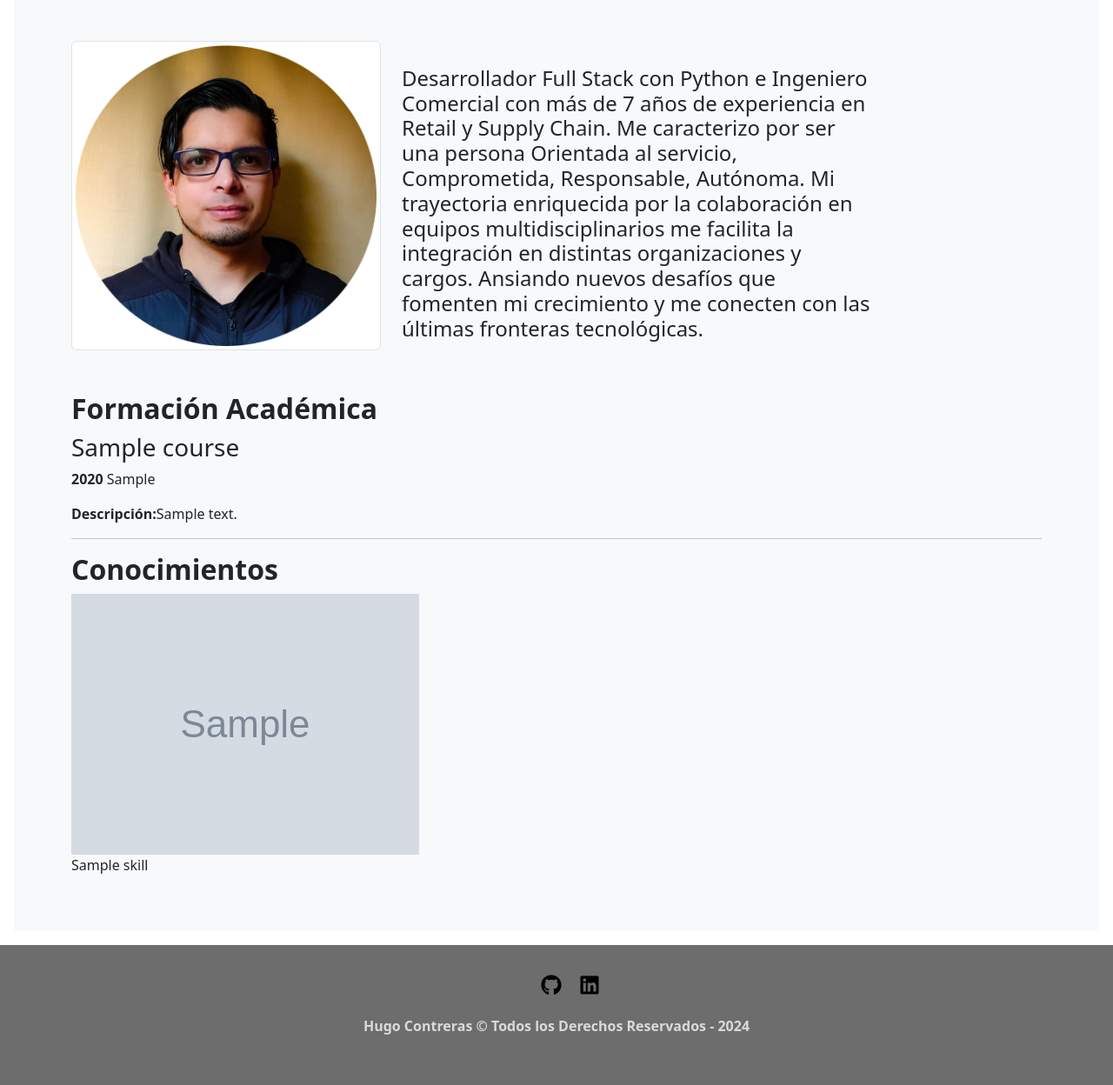
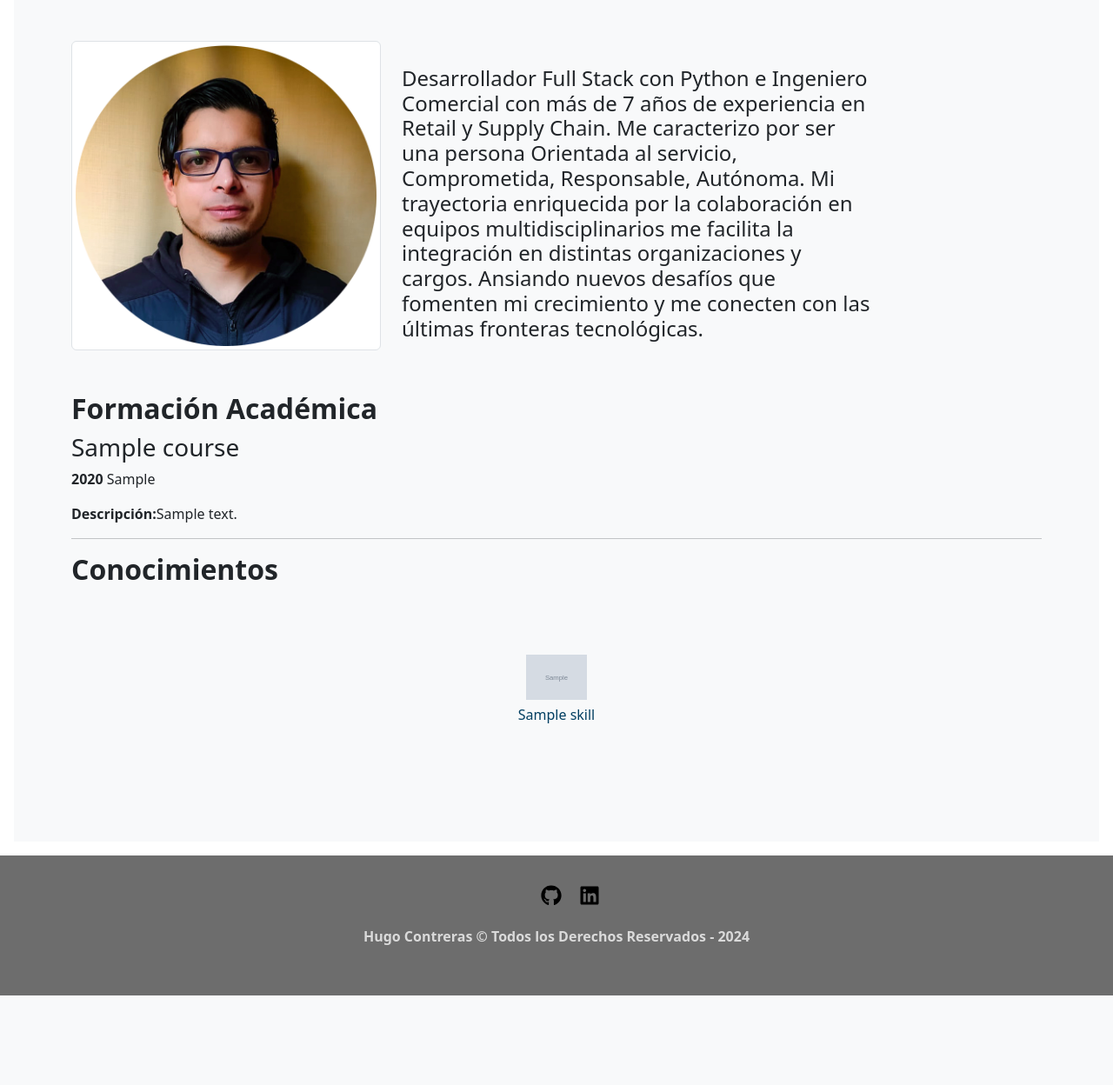
Before and after one commit to hugounico/Portafolio2, a Django app: page /about/ in a window 1280 px wide. Shown: the part 553-1801 px from the top of the page at 87% size. After the commit the page ends 1698 px from the top, so only its background shows below. Run offline with Django 4.2, Linux system fonts and the light colour scheme; tables that the repository leaves empty hold one stand-in row (values such as "Sample post"); grey boxes marked "Sample" are stand-in pictures; some libraries are stand-ins or nearby versions.

Commit message:
cssskill

```diff
--- a/static/css/style.css
+++ b/static/css/style.css
@@ -86,3 +86,38 @@
     font-size: 33px;
     transition: all 0.5s ease-out;
 }
+
+/* CONOCIMIENTOS - MANEJO DE LOS ICONOS */
+.skills__container {
+    display: flex;
+	flex-direction: row;
+    flex-wrap: wrap;
+    justify-content: space-evenly;
+    margin: 0 30px;
+    align-items: center;
+    justify-content: center;
+    padding: 30px 30px;
+}
+
+.card__skills {
+    margin: 20px 15px;
+    padding: 20px 20px;
+    max-height: 200px;
+    border-radius: 5px;
+    text-align: center;
+    display: flex;
+    flex-wrap: wrap;
+    flex-direction: column;
+    align-items: center;
+}
+
+.skill__logo {
+    width: 70px;
+    height: auto;
+}
+
+.skill__titulo {
+    margin-top: 5px;
+    font-size: 16px;
+    color: #033F62;
+}
```
